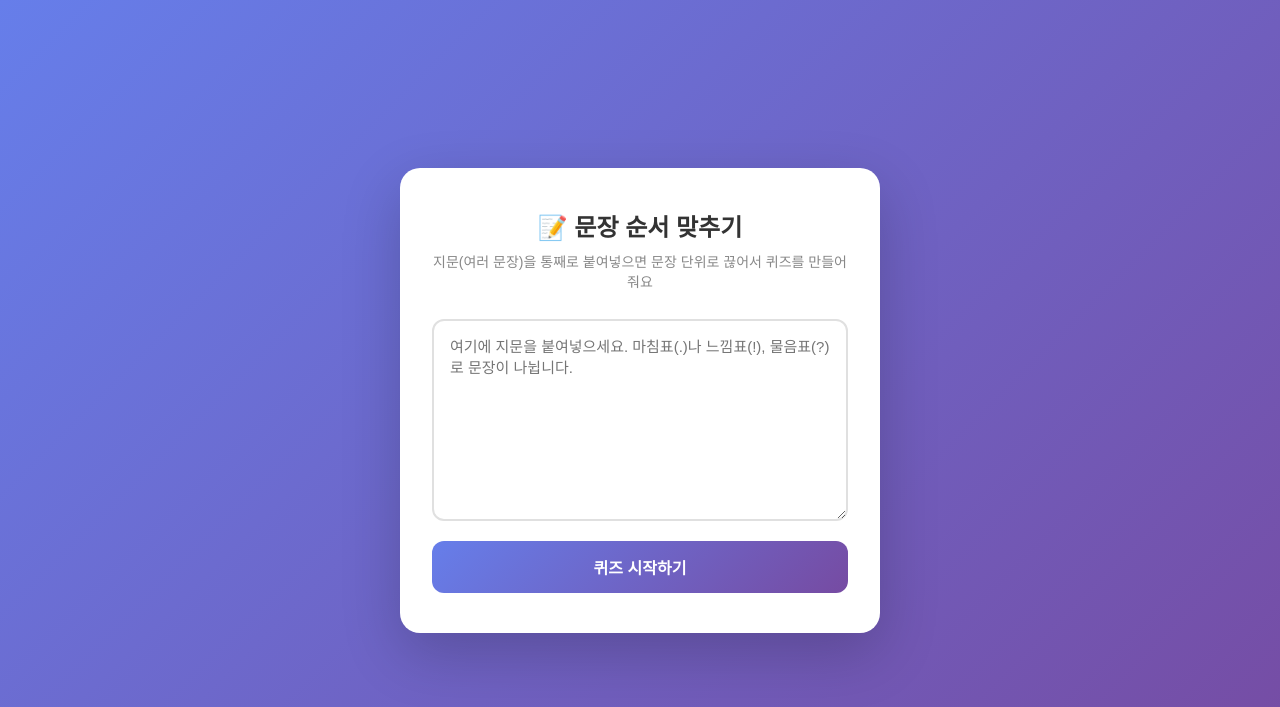
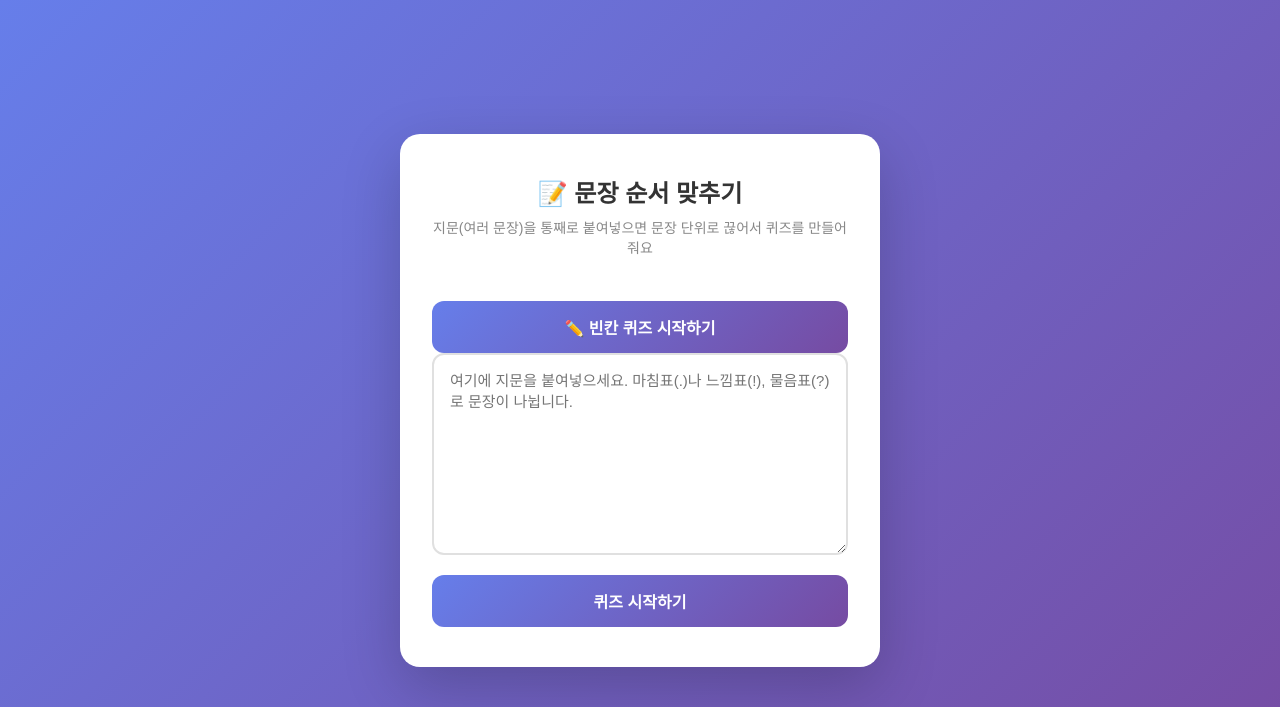
Before and after one commit to gwarek36prep36/HTML, a Flask app: page / in a window 1280 px wide. Shown: the top 707 px of the page. Run offline with Flask 3, Linux system fonts and the light colour scheme.

Commit message:
Update index.html

```diff
--- a/templates/index.html
+++ b/templates/index.html
@@ -2,6 +2,9 @@
 {% block content %}
 <h1>📝 문장 순서 맞추기</h1>
 <p class="subtitle">지문(여러 문장)을 통째로 붙여넣으면 문장 단위로 끊어서 퀴즈를 만들어줘요</p>
+
+<!-- 빈칸 퀴즈 링크 -->
+<a href="/fill"><button type="button">✏️ 빈칸 퀴즈 시작하기</button></a>
 
 {% if error %}
 <div class="error">{{ error }}</div>
```
